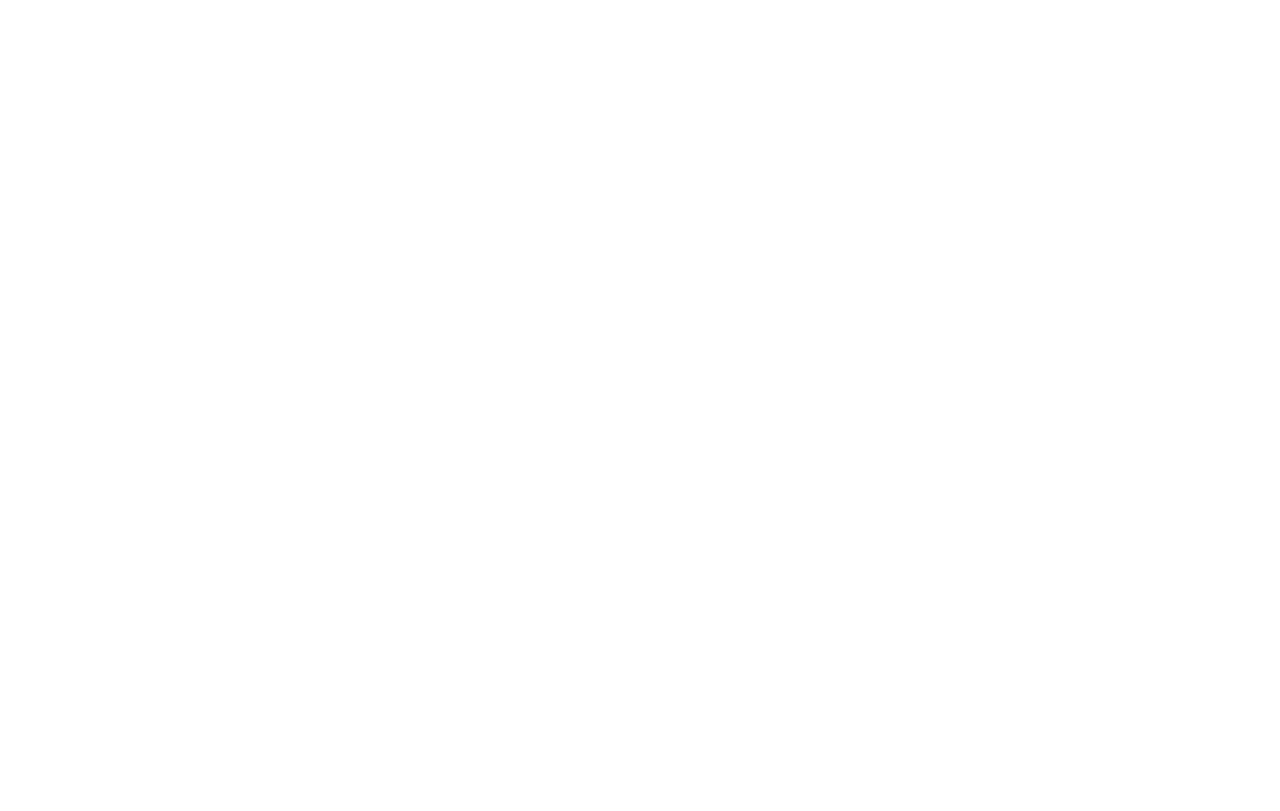
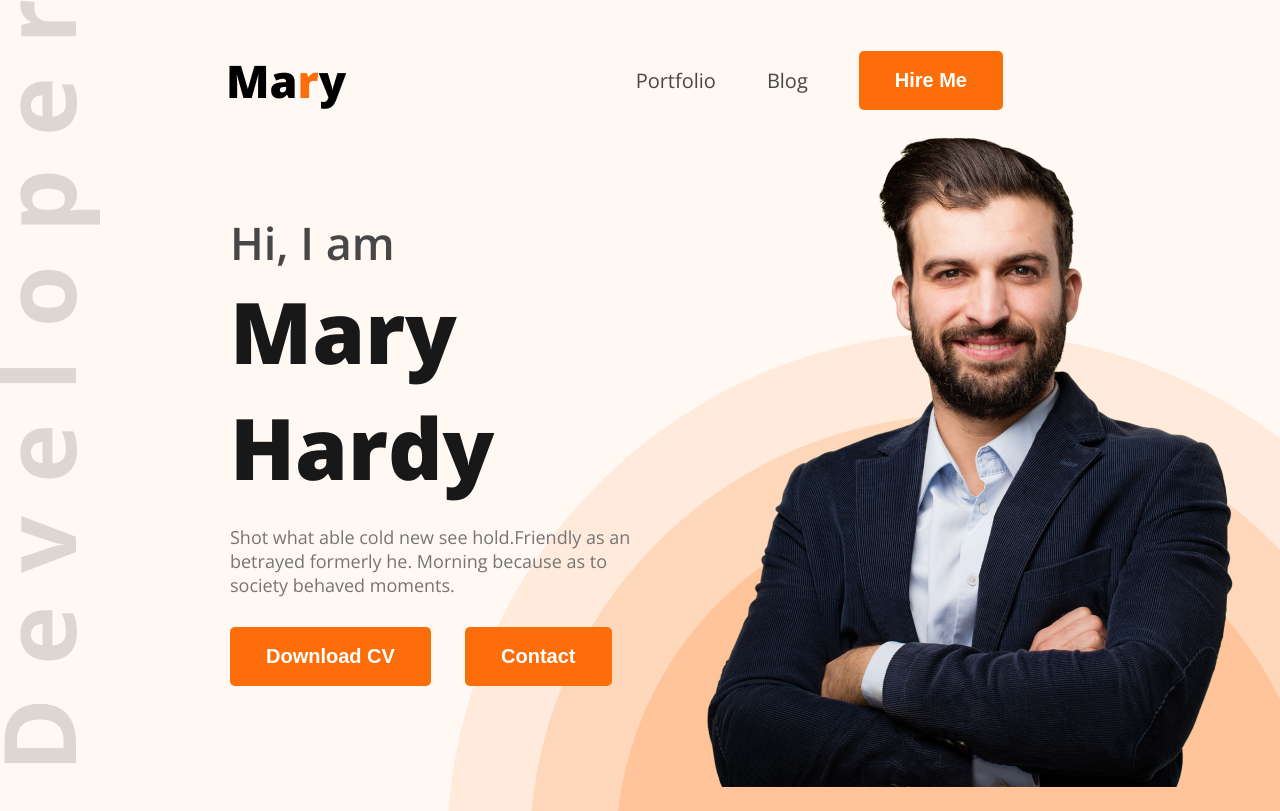
Before and after one commit to ashrafulasif123/portfolio, a plain HTML site: page index.html in a window 1280 px wide. Shown: the top 811 px of the page. Drawn offline with nearby package versions, Linux system fonts and the light colour scheme.

Commit message:
second push

```diff
--- a/index.html
+++ b/index.html
@@ -1,11 +1,67 @@
 <!DOCTYPE html>
 <html lang="en">
+
 <head>
     <meta charset="UTF-8">
     <meta name="viewport" content="width=device-width, initial-scale=1.0">
     <title>My Portfolio</title>
+    <link rel="stylesheet" href="style.css">
+    <link rel="preconnect" href="https://fonts.googleapis.com">
+    <link rel="preconnect" href="https://fonts.gstatic.com" crossorigin>
+    <link
+        href="https://fonts.googleapis.com/css2?family=Open+Sans:ital,wght@0,300..800;1,300..800&family=Work+Sans:ital,wght@0,100..900;1,100..900&display=swap"
+        rel="stylesheet">
 </head>
-<body>
 
+<body class="open-sans-normal">
+    <header class="header secondary-bg">
+        <nav>
+            <h3 class="nav-title">Ma<span class="text-primary">r</span>y</h3>
+            <ul>
+                <li><a class="dark-2" href="">Portfolio</a></li>
+                <li><a class="dark-2" href="">Blog</a></li>
+                <li><a href=""><button class="btn-primary">Hire Me</button></a></li>
+            </ul>
+        </nav>
+        <div class="banner">
+            <div class="banner-content">
+                <h4 class="banner-greetings dark-2">Hi, I am</h3>
+                <h1 class="banner-title dark-1">Mary Hardy</h1>
+                <p class="banner-desctiption dark-3">Shot what able cold new see hold.Friendly as an betrayed formerly he. Morning because as to society behaved moments.</p>
+                <button class="btn-primary">Download CV</button>
+                <button class="btn-primary">Contact</button>
+            </div>
+            <img class="banner-profile-pic" src="/images/hardy.png" alt="">
+        </div>
+    </header>
+    <main>
+        <section class="about secondary-bg">
+            <h3 class="section-title dark-1">About Me</h3>
+            <p class="section-description dark-3"> I, m a designer & developer with a passion for web design. I enjoy developing simple, clean and slick websites that provide real value to the end user. Thousands of clients have procured exceptional resulfs while working with me. Delivering work within time and budget which meets clients requirements in our mata.</p>
+            <div class="about-items">
+                <div class="about-item">
+                    <p class="item-title dark-3">Name:</p>
+                    <p class="item-description dark-2">Mary Hardy</p>
+                </div>
+                <div class="about-item">
+                    <p class="item-title dark-3">Email:</p>
+                    <p class="item-description dark-2">info@gmail.com</p>
+                </div>
+                <div class="about-item">
+                    <p class="item-title dark-3">Date of birth:</p>
+                    <p class="item-description dark-2">11 November 1987</p>
+                </div>
+                <div class="about-item">
+                    <p class="item-title dark-3">From:</p>
+                    <p class="item-description dark-2">Los Angeles, USA</p>
+                </div>
+            </div>
+        </section>
+
+    </main>
+    <footer>
+
+    </footer>
 </body>
+
 </html>
--- /dev/null
+++ b/style.css
@@ -0,0 +1,172 @@
+*{
+    margin: 0;
+    padding: 0;
+    /* box-sizing: border-box; */
+}
+
+.open-sans-normal {
+    font-family: "Open Sans", sans-serif;
+    font-optical-sizing: auto;
+    font-style: normal;
+    font-variation-settings:
+      "wdth" 100;
+  }
+
+/* shared style START */
+
+.container{
+    max-width: 1140px;
+    margin: 0 auto;
+}
+
+.secondary-bg{
+    background-color: #FFF8F3;
+}
+
+.text-primary{
+    color: #FD6E0A;
+}
+
+.dark-1{
+    color: #181818;
+}
+
+.dark-2{
+    color: #474747;
+}
+
+.dark-3{
+    color: #757575;
+}
+
+.btn-primary{
+    color: #ffff;
+    font-weight: 700;
+    font-size: 20px;
+    padding: 18px 36px;
+    background-color: #FD6E0A;
+    border-radius: 5px;
+    border: none;
+}
+
+
+.section-title{
+    font-size: 35px;
+    font-weight: bold;
+}
+
+.section-description{
+    font-size: 18px;
+
+}
+/* shared style END */
+
+.header{
+    background-image: url('/images/developer.png'), url('/images/header_bg.png');
+    background-repeat: no-repeat;
+    background-position: left top, bottom right;
+    padding-top: 50px;
+    height: 100vh;
+}
+
+nav{
+    display: flex;
+    align-items: center;
+    justify-content: space-between;
+    margin: 0 226px;
+}
+
+.nav-title{
+    font-weight: 800;
+    font-size: 45px;
+}
+
+nav ul{
+    /* list-style-type: none; */
+    display: flex;
+    align-items: center;
+}
+
+nav ul li{
+    list-style: none;
+    margin-right: 51px;
+}
+
+nav li a{
+    text-decoration: none;
+    font-size: 20px;
+}
+
+.banner{
+    margin: 0 38px 0 230px;
+    display: flex;
+    justify-content: space-between;
+    align-items: center;
+}
+
+.banner-content{
+    max-width: 585px;
+}
+
+.banner-greetings{
+    font-weight: 600;
+    font-size: 45px;
+}
+
+.banner-title{
+    font-weight: 800;
+    font-size: 85px;
+    margin-bottom: 20px;
+}
+
+.banner-desctiption{
+    font-size: 18px;
+    margin-bottom: 30px;
+}
+
+.banner-profile-pic{
+    width: 584px;
+}
+
+.banner button{
+    margin-right: 30px;
+}
+
+/* main styles */
+main{
+    max-width: 1140px;
+    margin: auto;
+}
+
+
+/* about section */
+.about{
+    border-radius: 10px;
+    padding: 130px 156px;
+    margin: 130px 0;
+}
+
+.section-title{
+    margin-bottom: 30px;
+}
+
+.about-items{
+    display: flex;
+    align-items: center;
+    justify-content: space-around;
+    margin-top: 30px;
+    padding: 0 15px;
+}
+
+.about-item{
+    text-align: center;
+}
+
+.item-title{
+    font-size: 20px;
+}
+
+.item-description{
+    font-weight: bold;
+    font-size: 20px;
+}
```
Also changed, not shown: images/developer.png (added), images/hardy.png (added), images/header_bg.png (added), images/icons/facebook.png (added), images/icons/insta.png (added), images/icons/js.png (added), images/icons/mongo.png (added), images/icons/nodejs.png (added), images/icons/react.png (added), images/icons/twitter.png (added).
